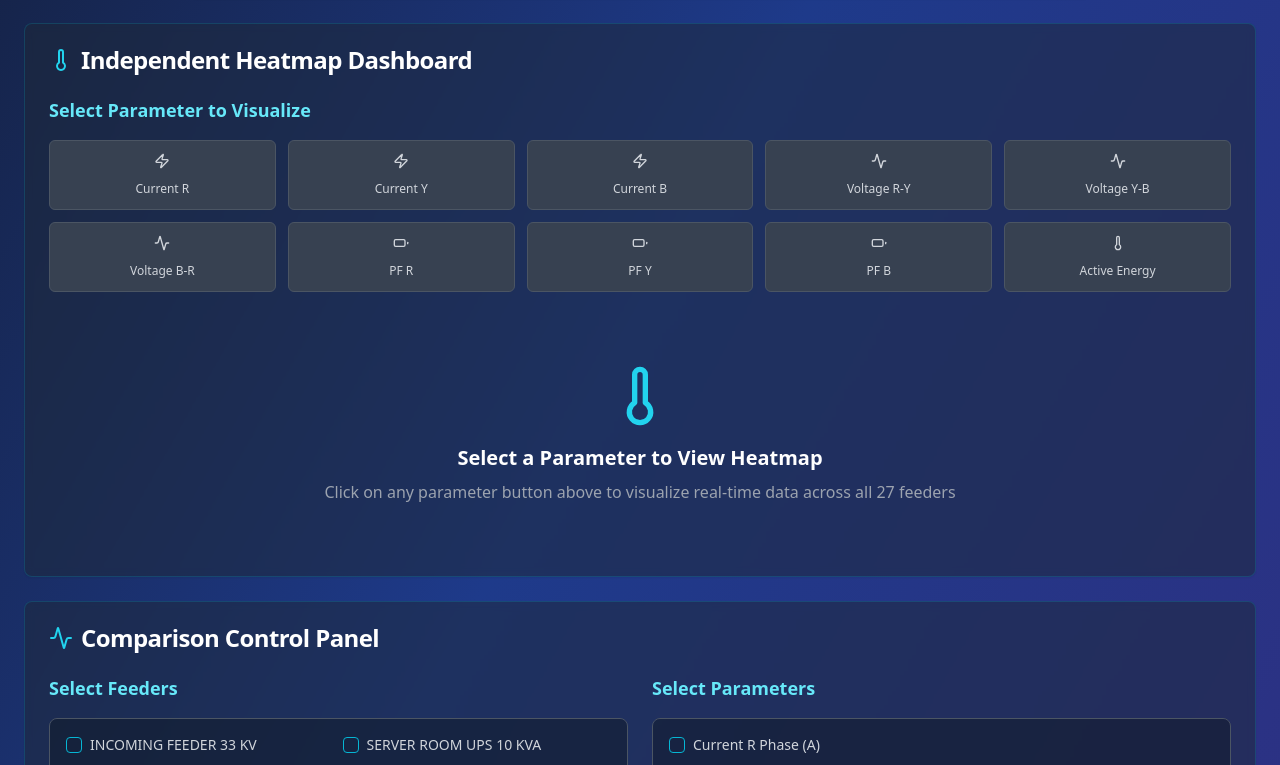
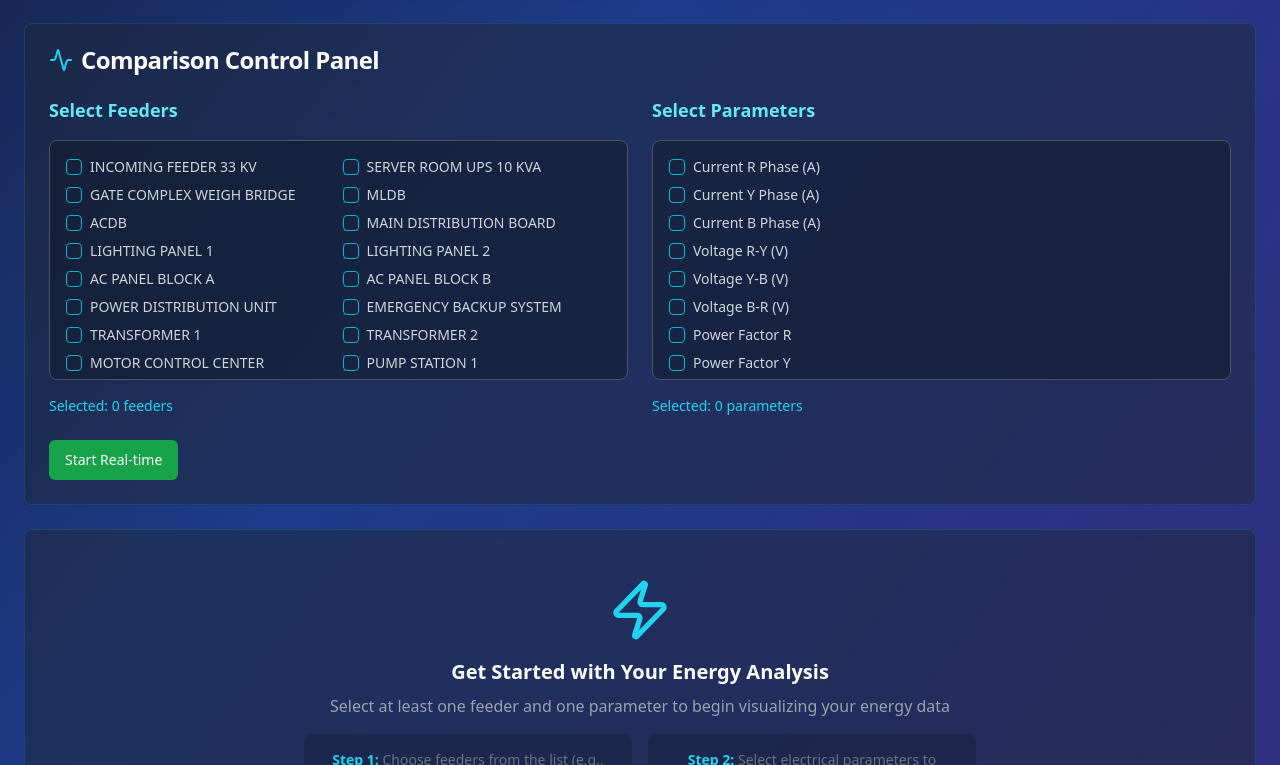
Before and after one commit to Sujalsw/energy-flow-visualizer-compare, a React (Vite) app: page / in a window 1280 px wide. Shown: the part 835-1600 px from the top of the page. Built offline with nearby package versions, Linux system fonts and the light colour scheme.

Commit message:
Refactor: Consolidate dashboards
Remove unnecessary dashboards and keep the live activity heatmap, comparison control panel, and multi-parameter comparison chart.

```diff
--- a/src/pages/Index.tsx
+++ b/src/pages/Index.tsx
@@ -5,7 +5,6 @@ import { Checkbox } from "@/components/ui/checkbox";
 import { Button } from "@/components/ui/button";
 import { LineChart, Line, XAxis, YAxis, CartesianGrid, Tooltip, Legend, ResponsiveContainer } from 'recharts';
 import { Zap, Activity, TrendingUp, Grid } from 'lucide-react';
-import HeatmapDashboard from '../components/HeatmapDashboard';
 import LiveHeatmap from '../components/LiveHeatmap';
 
 // Mock data structure matching your database schema
@@ -253,9 +252,6 @@ const Index = () => {
         {/* Live Heatmap - Power BI Style Table */}
         <LiveHeatmap />
 
-        {/* Independent Heatmap Dashboard */}
-        <HeatmapDashboard />
-
         {/* Control Panel */}
         <Card className="bg-gray-800/50 border-cyan-500/20 backdrop-blur-sm">
           <CardHeader>
```
